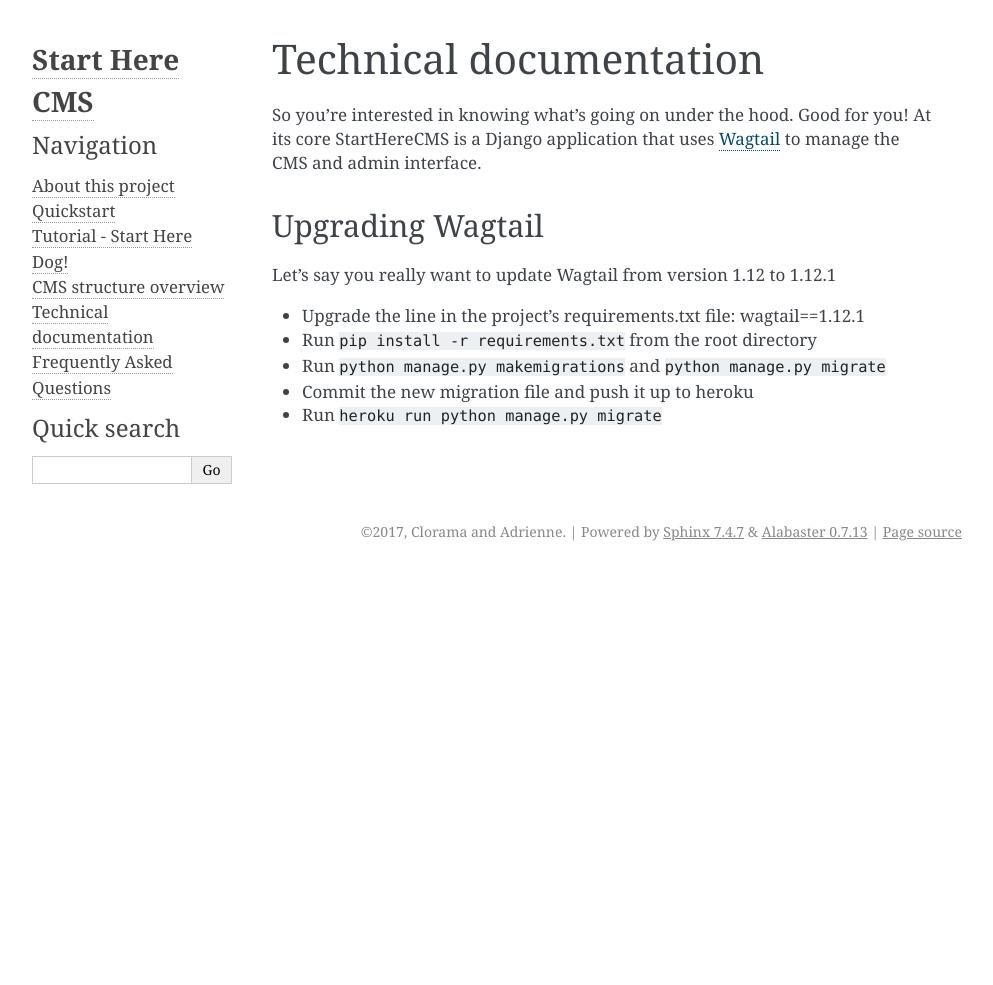
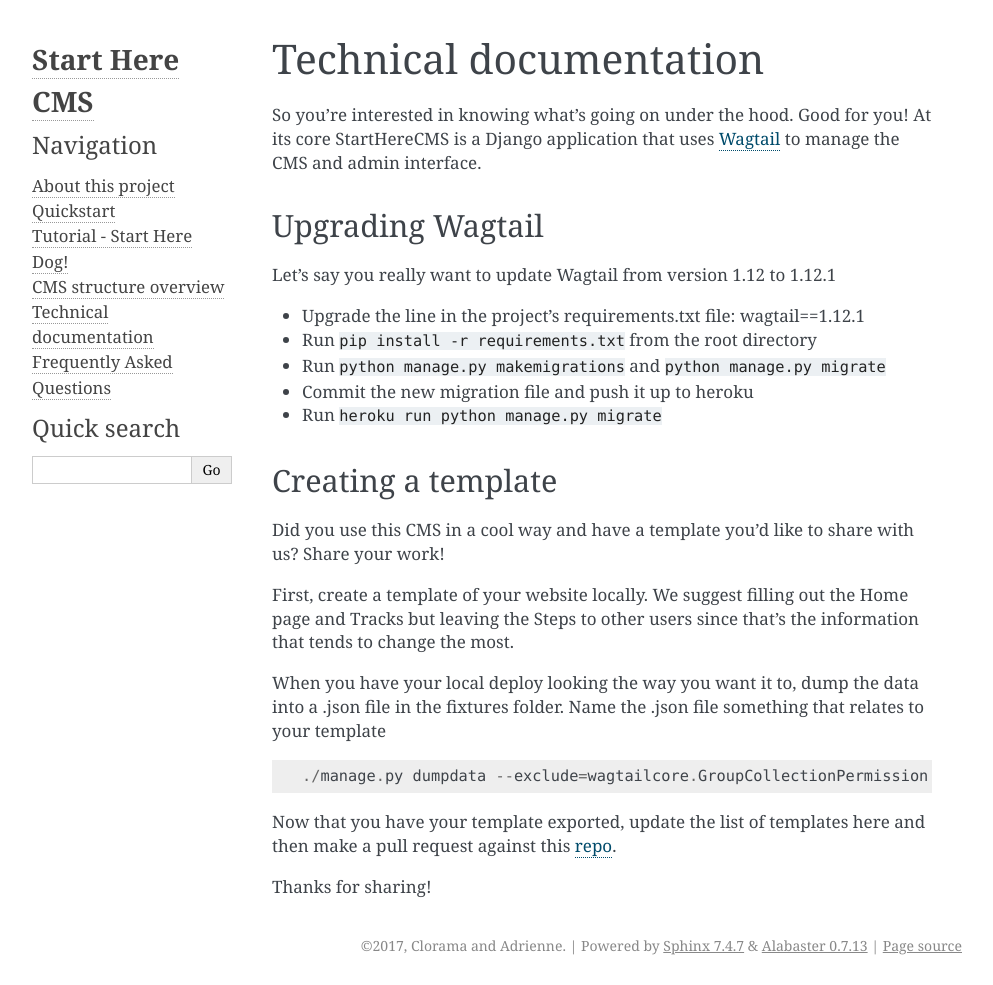
Before and after one commit to mark-meyer/startherecms, a Sphinx documentation site: the page built from docs/technical.rst, in a window 1280 px wide. Shown: the whole page, without its empty margins (148-1141 px from the left). Built offline with Sphinx 7.4.7, drawn with Linux system fonts in a browser that asks for light colours; before the commit the page ends 900 px from its top, so only the background shows below that.

Commit message:
updated technical docs with directions for creating templates

```diff
--- a/docs/technical.rst
+++ b/docs/technical.rst
@@ -15,3 +15,24 @@
 * Run ``python manage.py makemigrations`` and ``python manage.py migrate``
 * Commit the new migration file and push it up to heroku
 * Run ``heroku run python manage.py migrate``
+
+-------------------
+Creating a template
+-------------------
+
+Did you use this CMS in a cool way and have a template you'd like to share with us? Share your work!
+
+First, create a template of your website locally. We suggest filling out the Home page and Tracks but leaving the
+Steps to other users since that's the information that tends to change the most.
+
+When you have your local deploy looking the way you want it to, dump the data into a .json file in the fixtures folder.
+Name the .json file something that relates to your template
+
+.. code::
+
+    ./manage.py dumpdata --exclude=wagtailcore.GroupCollectionPermission --exclude=auth.User > fixtures/example-template.json
+
+Now that you have your template exported, update the list of templates here and then make a pull request against
+this `repo <https://github.com/adrind/startherecms>`_.
+
+Thanks for sharing!
```
